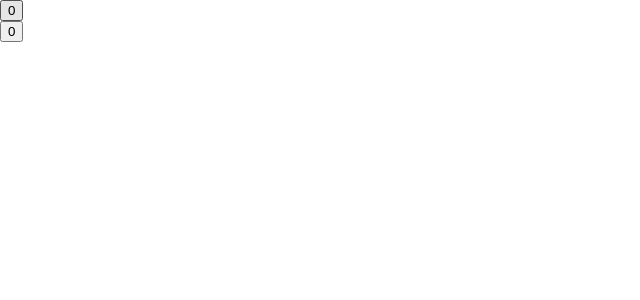
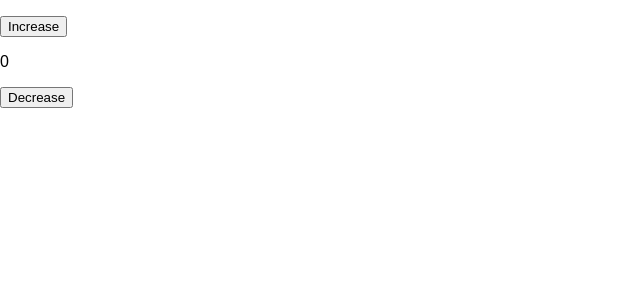
Before and after one commit to amitdubey37/demo-app, a React (Create React App) app: page / in a window 1280 px wide. Shown: the top 300 px of the page, without its empty margins (0-640 px from the left). Built offline with nearby package versions, Linux system fonts and the light colour scheme; the HTML template or start-up script is replaced by a standard one.

Commit message:
increment and decrement implemented

```diff
--- a/src/App.js
+++ b/src/App.js
@@ -2,11 +2,30 @@ import React, { Component } from 'react';
 import Counter from './components/counter'
 
 class App extends Component {
+  constructor(props){
+    super(props)
+    this.state = {
+      count: 0
+    }
+    this.increase = this.increase.bind(this)
+    this.decrease = this.decrease.bind(this)
+  }
+  increase(){
+    this.setState({
+      count: this.state.count+1
+    })
+  }
+  decrease(){
+    this.setState({
+      count: this.state.count-1
+    })
+  }
   render(){
     return(
       <div>
-        <Counter/>
-        <Counter/>
+        <p><Counter handler={this.increase} btnText='Increase'/></p>
+        <p>{this.state.count}</p>
+        <Counter handler={this.decrease} btnText='Decrease'/>
       </div>
     )
   }
--- a/src/components/counter.js
+++ b/src/components/counter.js
@@ -1,20 +1,10 @@
 import React, {Component} from 'react'
 
 export default class Counter extends Component{
-  constructor(props){
-    super(props)
-    this.state = {
-      count: 0
-    }
-    this.handleClick = this.handleClick.bind(this);
-  }
-  handleClick(){
-    this.setState({count:this.state.count+1})
-  }
   render() {
     return (
       <div className="App">
-        <button onClick={this.handleClick}>{this.state.count}</button>
+        <button onClick={this.props.handler}>{this.props.btnText}</button>
       </div>
     );
   }
```
